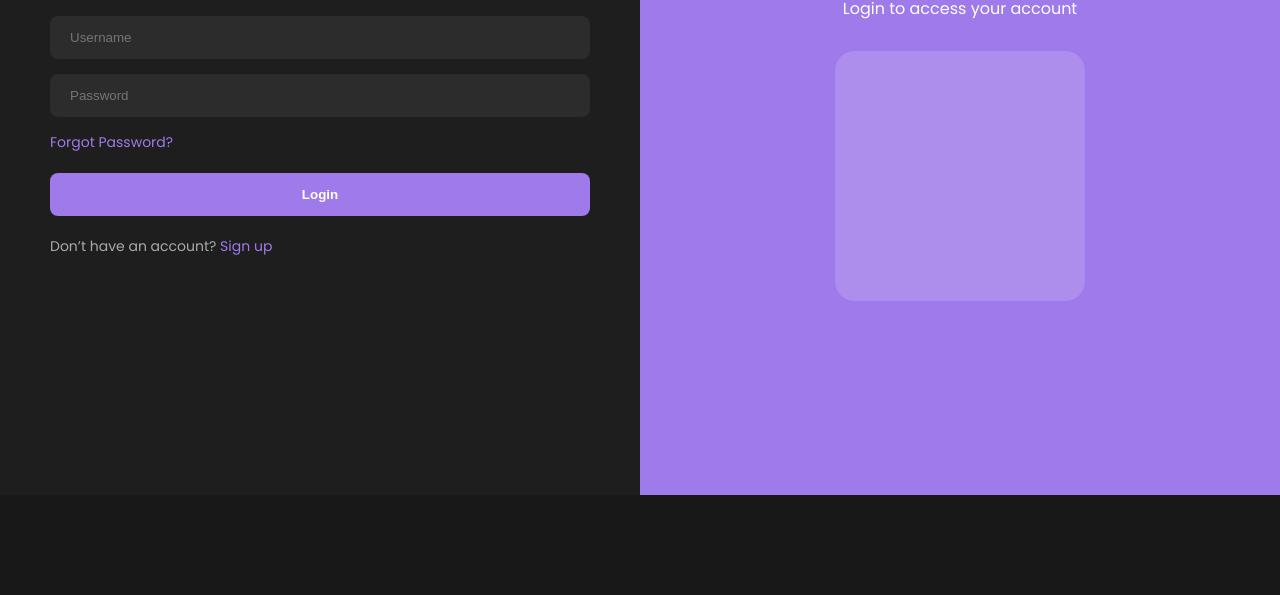
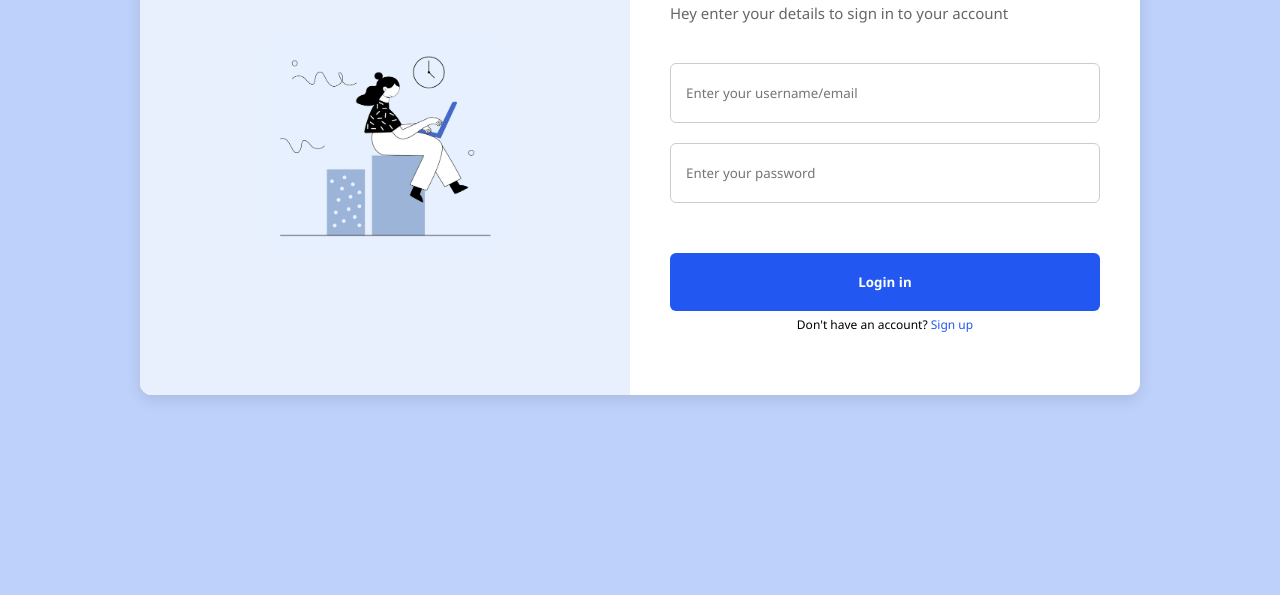
Before and after one commit to JanaAdel1010/Uniconnect, a website: page Frontend/login.html in a window 1280 px wide. Shown: the part 305-900 px from the top of the page. Before the commit the page ends 800 px from the top, so only its background shows below. Drawn offline with Linux system fonts and the light colour scheme.

Commit message:
login page

```diff
--- a/Frontend/login.css
+++ b/Frontend/login.css
@@ -1,113 +1,89 @@
-@import url('https://fonts.googleapis.com/css2?family=Poppins:wght@400;600&display=swap');
-
 * {
-  margin: 0;
   padding: 0;
   box-sizing: border-box;
+  font-family: 'Segoe UI', sans-serif;
 }
 
 body {
-  font-family: 'Poppins', sans-serif;
-  background: #181818;
-  color: #fff;
+  background-color: #bed1fa;
 }
 
-.login-container {
+.container {
   display: flex;
-  height: 100vh;
+  width: 90%;
+  max-width: 1000px;
+  height: 500px;
+  margin: 200px auto;
+  background-color: white;
+  border-radius: 12px;
+  overflow: hidden;
+  box-shadow: 0 5px 15px rgba(0, 0, 0, 0.1);
 }
 
-.login-left {
+.left {
   flex: 1;
-  background: #1e1e1e;
-  padding: 50px;
+  background-color: #e8f0fe;
   display: flex;
-  flex-direction: column;
   justify-content: center;
-  box-shadow: 2px 0 10px rgba(0,0,0,0.6);
+  align-items: center;
+  padding: 30px;
 }
 
-.login-left h2 {
-  font-size: 32px;
+.right {
+  flex: 1;
+  padding: 40px;
+}
+
+.right h2 {
+  color: #2b2b2b;
   margin-bottom: 10px;
 }
 
-.login-left p {
-  color: #aaa;
-  margin-bottom: 20px;
+.right p {
+  color: #666;
+  margin-bottom: 30px;
+  font-size: 15px;
 }
 
-.login-left form {
-  display: flex;
-  flex-direction: column;
+form input {
+  width: 100%;
+  padding: 20px 15px;
+  margin: 10px 0;
+  border: 1px solid #ccc;
+  border-radius: 6px;
 }
 
-.login-left input {
-  padding: 14px 20px;
-  margin-bottom: 15px;
+button[type="submit"] {
+  width: 100%;
+  padding: 20px;
+  background-color: #2357f2;
+  color: white;
   border: none;
-  border-radius: 8px;
-  background: #2c2c2c;
-  color: #fff;
+  border-radius: 6px;
+  margin-top: 40px;
+  cursor: pointer;
+  font-weight: bold;
 }
 
-.login-left a {
-  color: #9f7aea;
-  text-decoration: none;
-  font-size: 14px;
-  margin-bottom: 20px;
+button[type="submit"]:hover {
+  background-color: #1d4ed8;
 }
 
-.login-left button {
-  padding: 14px 20px;
-  background: #9f7aea;
-  border: none;
-  border-radius: 8px;
-  color: #fff;
-  font-weight: 600;
-  cursor: pointer;
-  transition: background 0.3s;
+.signupLink {
+  text-align: center;
+  font-size: 12px;
+  margin-top: 5px;
 }
 
-.login-left button:hover {
-  background: #7c5cd0;
-}
-
-.signup-text {
-  margin-top: 20px;
-  font-size: 14px;
-}
-
-.signup-text a {
-  color: #9f7aea;
+.signupLink a {
+  color: #2357f2;
   text-decoration: none;
 }
 
-.login-right {
-  flex: 1;
-  background: #9f7aea;
-  color: #fff;
-  display: flex;
-  flex-direction: column;
-  justify-content: center;
-  align-items: center;
-  padding: 50px;
+.loginPic {
+  width: 240px;
+  height: auto;
+  display: block;
+  margin: 20px auto;
+  border-radius: 12px;
 }
-
-.login-right h1 {
-  font-size: 40px;
-  line-height: 1.2;
-  margin-bottom: 10px;
-}
-
-.login-right p {
-  font-size: 16px;
-  margin-bottom: 30px;
-}
-
-.illustration {
-  width: 250px;
-  height: 250px;
-  background: rgba(255,255,255,0.15);
-  border-radius: 20px;
-}
--- a/Frontend/login.html
+++ b/Frontend/login.html
@@ -1,28 +1,29 @@
 <!DOCTYPE html>
 <html lang="en">
 <head>
-  <meta charset="UTF-8">
-  <title>Login | Student Portal</title>
-  <link rel="stylesheet" href="login.css">
+  <meta charset="UTF-8" />
+  <meta name="viewport" content="width=device-width, initial-scale=1.0"/>
+  <title>UNICONNECT</title>
+  <link rel="stylesheet" href="login.css" />
 </head>
 <body>
-  <div class="login-container">
-    <div class="login-left">
-      <h2>Login</h2>
-      <p>Enter your account details</p>
+  <div class="container">
+    <div class="left">
+        <img src="loginpic.jpeg" alt="Login Picture" class="loginPic">
+    </div>
+
+    <div class="right">
+      <h2>UNICONNECT</h2>
+      <p>Hey enter your details to sign in to your account</p>
+
       <form>
-        <input type="text" placeholder="Username">
-        <input type="password" placeholder="Password">
-        <a href="#">Forgot Password?</a>
-        <button type="submit">Login</button>
+        <input type="text" placeholder="Enter your username/email" required>
+        <input type="password" placeholder="Enter your password" required>
+        <button type="submit">Login in</button>
       </form>
-      <p class="signup-text">Don’t have an account? <a href="#">Sign up</a></p>
-    </div>
-    <div class="login-right">
-      <h1>Welcome to<br>student portal</h1>
-      <p>Login to access your account</p>
-      <!-- you can replace below div with your illustration -->
-      <div class="illustration"></div>
+      <div class="signupLink">
+        Don't have an account? <a href="#">Sign up</a>
+      </div>
     </div>
   </div>
 </body>
```
Also changed, not shown: Frontend/loginpic.jpeg (added), 1 other file.
